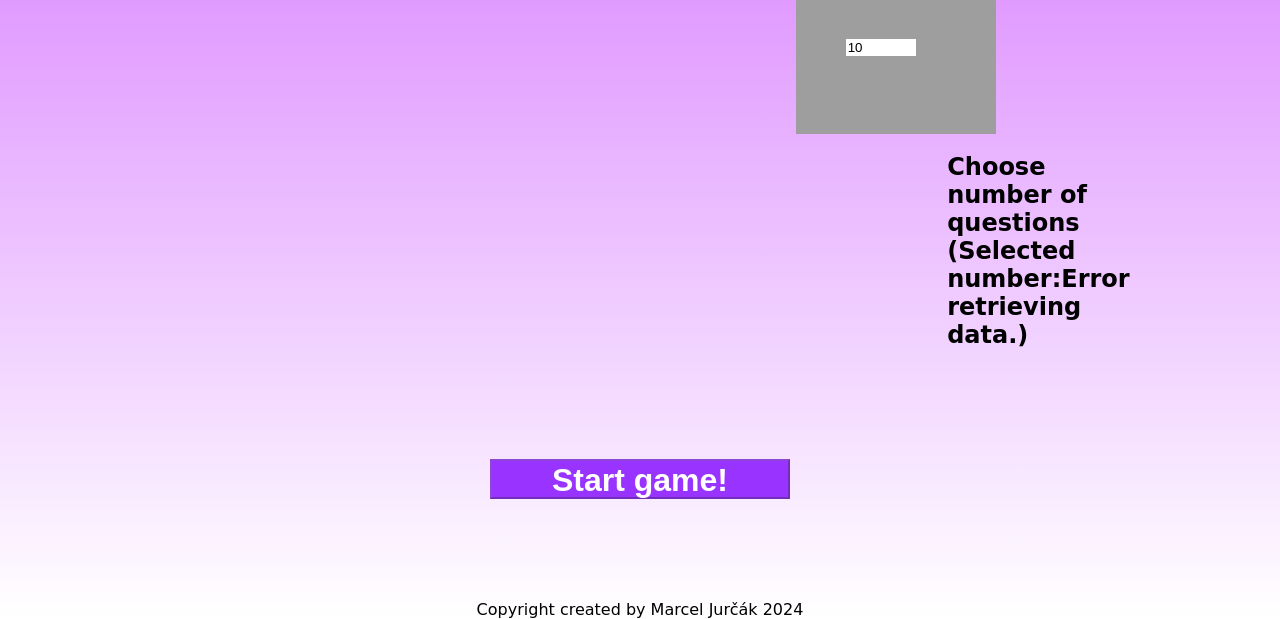
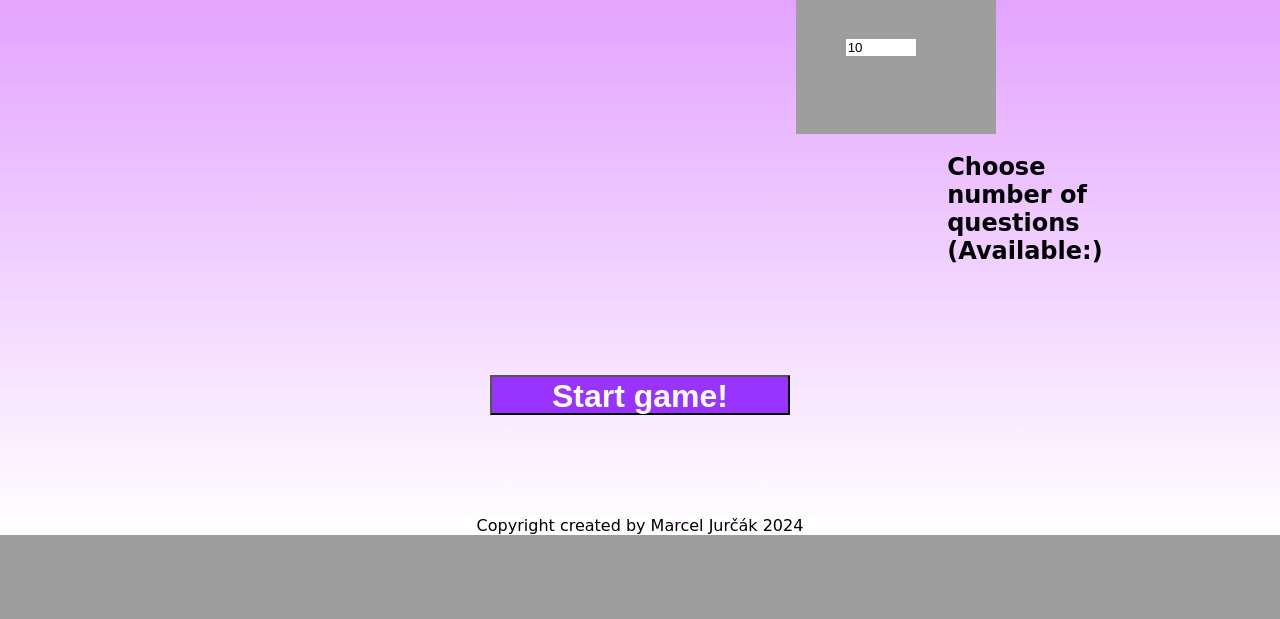
Before and after one commit to Shortyss/Quiz, a Django app: template viewer/templates/index.html in a window 1280 px wide. Shown: the part 913-1532 px from the top of the page. After the commit the page ends 1448 px from the top, so only its background shows below. Run offline with Django 5.2, Linux system fonts and the light colour scheme; tables that the repository leaves empty hold one stand-in row (values such as "Sample post"); the template is opened without the code that fills it: values that come from a table or form of the project are taken from there, most other values are stand-ins (such as "Sample title", 1, 10 or a date in 2020); some web fonts are replaced; grey boxes are pictures that could not be loaded.

Commit message:
change JS for showing available count questions.

```diff
--- a/viewer/static/viewer/script.js
+++ b/viewer/static/viewer/script.js
@@ -1,58 +1,48 @@
-document.addEventListener("DOMContentLoaded", function() {
-
 const categorySelect = document.getElementById('category');
 const difficultySelect = document.querySelector('select[name="difficulty"]');
-  const quantityInput = document.querySelector('input[name="quantity"]');
 const availableQuestionsElement = document.getElementById('available_questions');
-  const startGameButton = document.getElementById('start_game_button');
+
+const difficulties = ["easy", "medium", "hard"];
+const questionCounts = {
+  easy: 0,
+  medium: 0,
+  hard: 0,
+};
 
 async function updateMaxQuestions() {
   const categoryId = categorySelect.selectedOptions[0].value;
-    const difficulty = difficultySelect.value;
-    const amount = quantityInput.value;
 
-    console.log('Selected category:', categoryId);
-    console.log('Selected difficulty:', difficulty);
+  if (categoryId !== "") {
+    const response = await fetch(`https://opentdb.com/api_count.php?category=${categoryId}`);
+    const data = await response.json();
 
-    try {
-      const response = await fetch(`https://opentdb.com/api.php?amount=${amount}&category=${categoryId}&difficulty=${difficulty}`);
-      const data = await response.json();
-      console.log(JSON.stringify(data));
-
-      if (response.status === 429) {
-        console.error('API limit exceeded. Try again later.');
-        return;
+    if (data.category_question_count !== undefined) {
+      for (const difficulty of difficulties) {
+        questionCounts[difficulty] = data.category_question_count[`total_${difficulty}_question_count`];
       }
 
-      if (data.response_code === 0) {
-        const availableQuestions = data.results.length;
-        availableQuestionsElement.textContent = availableQuestions;
-
-        const enteredQuantity = parseInt(quantityInput.value);
-        const isQuantityValid = !isNaN(enteredQuantity) && enteredQuantity <= availableQuestions;
-        startGameButton.disabled = !isQuantityValid;
-      } else if (data.response_code === 1) {
-        availableQuestionsElement.textContent = 'Insufficient number of questions reduce the number.';
-        startGameButton.disabled = true;
+      // Zobrazení dat (opravená verze)
+      const selectedDifficulty = difficultySelect.value;
+      const selectedCount = questionCounts[selectedDifficulty];
+      availableQuestionsElement.textContent = selectedCount;
     } else {
-        console.error('API error:', data.results[0].error);
-        availableQuestionsElement.textContent = 'Error retrieving data.';
-        startGameButton.disabled = true;
+      console.error('Chyba: Objekt questionCounts je undefined.');
+      // Zobrazte chybovou zprávu pro uživatele, pokud chcete
     }
-    } catch (error) {
-      console.error('Error fetching data:', error);
-      availableQuestionsElement.textContent = 'Error retrieving data.';
-      startGameButton.disabled = true;
   }
 }
 
+// Nastavení počátečních hodnot (bez appendChild)
+for (const difficulty of difficulties) {
+  const element = document.createElement('span');
+  element.id = `available_${difficulty}`;
+  element.textContent = "0";
+  // availableQuestionsElement.appendChild(element); // Odebráno, předpokládám, že elementy jsou již v HTML
+}
+
+// Posluchač událostí
 categorySelect.addEventListener('change', updateMaxQuestions);
 difficultySelect.addEventListener('change', updateMaxQuestions);
-  quantityInput.addEventListener('input', function(event) {
-    setTimeout(function() {
-        updateMaxQuestions(event);
-        }, 700);
-    });
 
+// Spuštění úvodního načtení
 updateMaxQuestions();
-});
--- a/viewer/templates/index.html
+++ b/viewer/templates/index.html
@@ -38,7 +38,7 @@
                 <section>
                     <blockquote class="electric bubble"><span><input class="electric bubble" type="number" id="quantity" name="quantity" min="1" max="{{ amount }}" value="10"></span></blockquote>
                 </section>
-                <h2 class="text">Choose number of questions (Selected number:<span id="available_questions"></span>)</h2>
+                <h2 class="text">Choose number of questions (Available:<span id="available_questions"></span>)</h2>
                 </div>
             </div>
 
```
Lines whose indentation alone changed are shown as unchanged.
